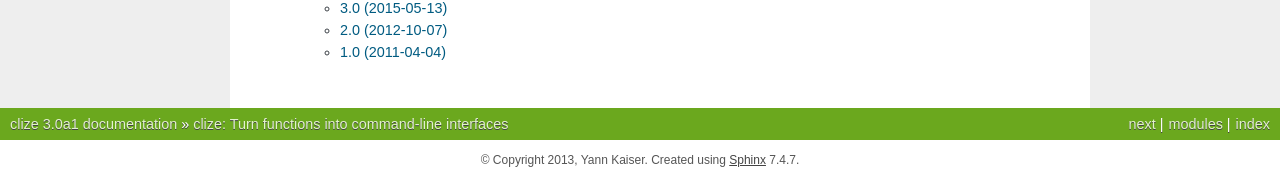
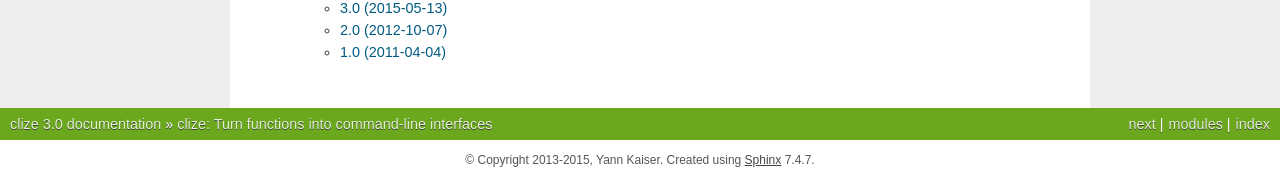
Before and after one commit to epsy/clize, a Sphinx documentation site: the page built from docs/index.rst, in a window 1280 px wide and 900 px high, scrolled down 2496 px. Shown: the part 720-897 px from the top of the window. Built offline with Sphinx 7.4.7, drawn with Linux system fonts in a browser that asks for light colours; some of the changed text lies outside the part shown.

Commit message:
Updated versions and copyright in sphinx config.

```diff
--- a/docs/conf.py
+++ b/docs/conf.py
@@ -44,7 +44,7 @@ master_doc = 'index'
 
 # General information about the project.
 project = 'clize'
-copyright = '2013, Yann Kaiser'
+copyright = '2013-2015, Yann Kaiser'
 
 # The version info for the project you're documenting, acts as replacement for
 # |version| and |release|, also used in various other places throughout the
@@ -53,7 +53,7 @@ copyright = '2013, Yann Kaiser'
 # The short X.Y version.
 version = '3.0'
 # The full version, including alpha/beta/rc tags.
-release = '3.0a1'
+release = '3.0'
 
 # The language for content autogenerated by Sphinx. Refer to documentation
 # for a list of supported languages.
```
